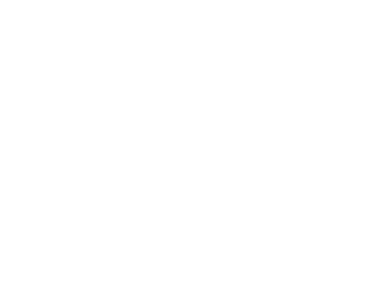
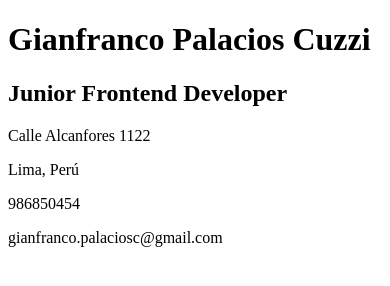
Before and after one commit to cuzzi06/cv-html, a plain HTML site: page index.html in a window 390 px wide. Drawn offline with Linux system fonts and the light colour scheme.

Commit message:
Add CV header and personal information section
- Add an `<h1>` element for the name.
- Include a `<div>` for personal information with role, address, phone, and email.
- Prepare placeholders for additional sections using empty `<div>` elements.

```diff
--- a/index.html
+++ b/index.html
@@ -5,5 +5,18 @@
     <meta name="viewport" content="width=device-width, initial-scale=1.0" />
     <title>Curriculum Vitae</title>
   </head>
-  <body></body>
+  <body>
+    <h1 class="name">Gianfranco Palacios Cuzzi</h1>
+    <div class="personal-info">
+      <h2 class="label">Junior Frontend Developer</h2>
+      <p>Calle Alcanfores 1122</p>
+      <p>Lima, Perú</p>
+      <p>986850454</p>
+      <p>gianfranco.palaciosc@gmail.com</p>
+    </div>
+    <div></div>
+    <div></div>
+    <div></div>
+    <div></div>
+  </body>
 </html>
```
